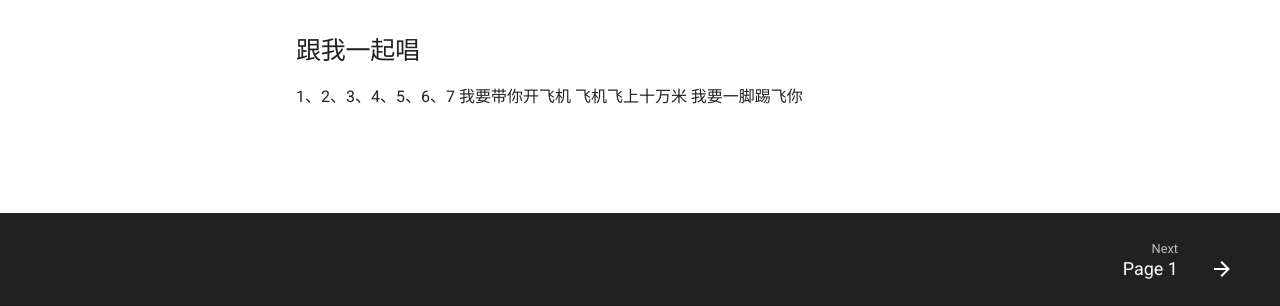
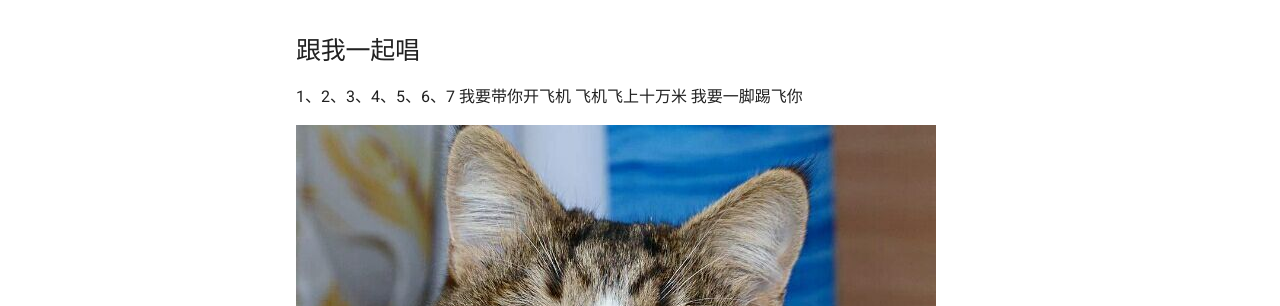
Before and after one commit to maomao199691/MyMkdocs, a plain HTML site: page index.html in a window 1280 px wide. Shown: the part 430-736 px from the top of the page. Drawn offline with Linux system fonts and the light colour scheme; no server answers.

Commit message:
Deployed c8d5a3e with MkDocs version: 1.4.0

```diff
--- a/index.html
+++ b/index.html
@@ -423,6 +423,7 @@
 我要带你开飞机
 飞机飞上十万米
 我要一脚踢飞你</p>
+<p><img alt="triangle" src="image/cat.jpg" /></p>
 
 
 
```
Also changed, not shown: image/cat.jpg (added), 1 other file.
